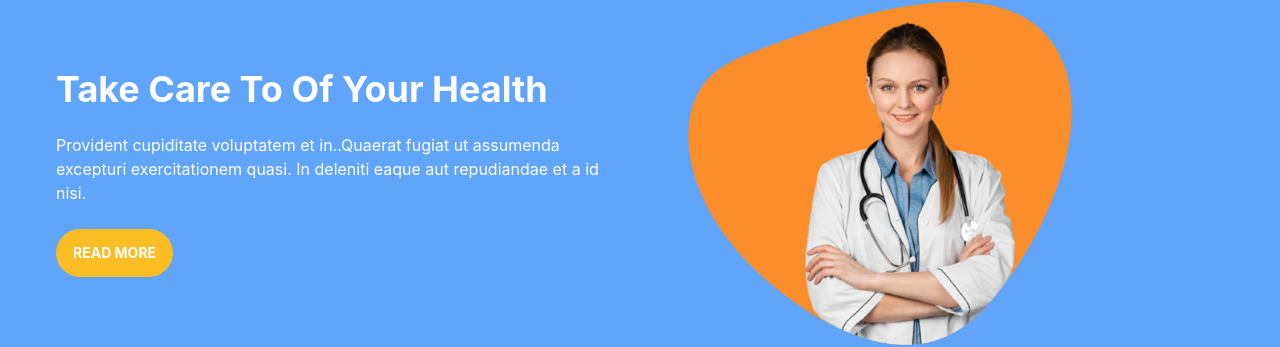
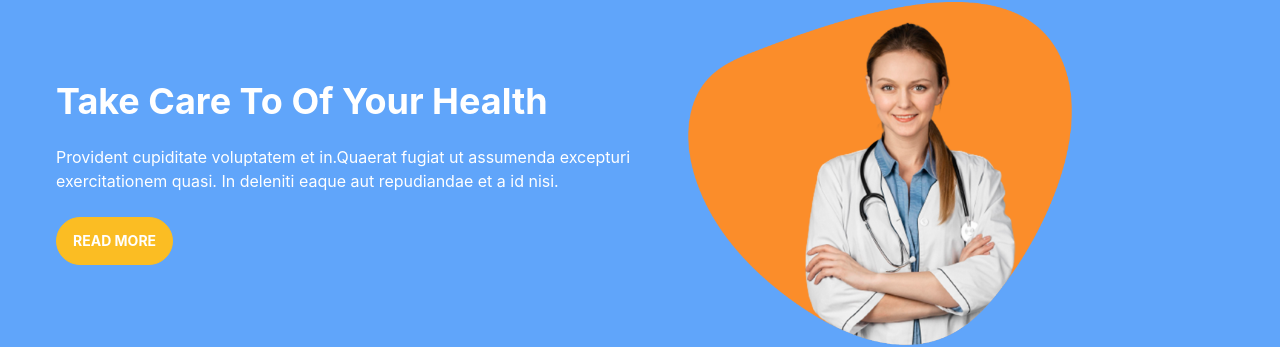
Before and after one commit to fayjulislamalimran/dr-john-doe-client-side, a React (Create React App) app: page / in a window 1280 px wide. Shown: the part 110-457 px from the top of the page. Built offline with nearby package versions, Linux system fonts and the light colour scheme; no server answers.

Commit message:
Bannar set up done

```diff
--- a/src/Pages/Home/Banar/Banar.js
+++ b/src/Pages/Home/Banar/Banar.js
@@ -10,7 +10,7 @@
         </div>
         <div className="w-1/2 mx-10">
           <h1 className="text-4xl font-bold text-white">Take Care To Of Your Health</h1>
-          <p className="py-6 text-white">Provident cupiditate voluptatem et in..Quaerat fugiat ut assumenda excepturi exercitationem quasi. In deleniti eaque aut repudiandae et a id nisi.</p>
+          <p className="py-6 text-white">Provident cupiditate voluptatem et in.Quaerat fugiat ut assumenda excepturi exercitationem quasi. In deleniti eaque aut repudiandae et a id nisi.</p>
           <button className="btn btn-warning font-bold text-white">Read More</button>
         </div>
       </div>
```
